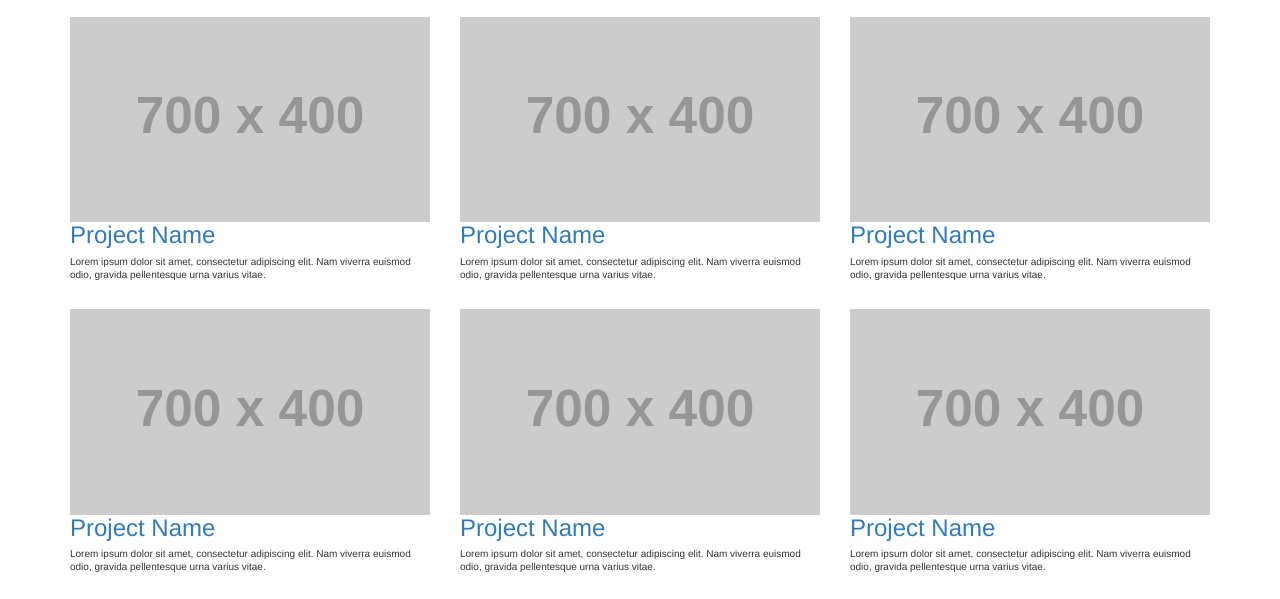
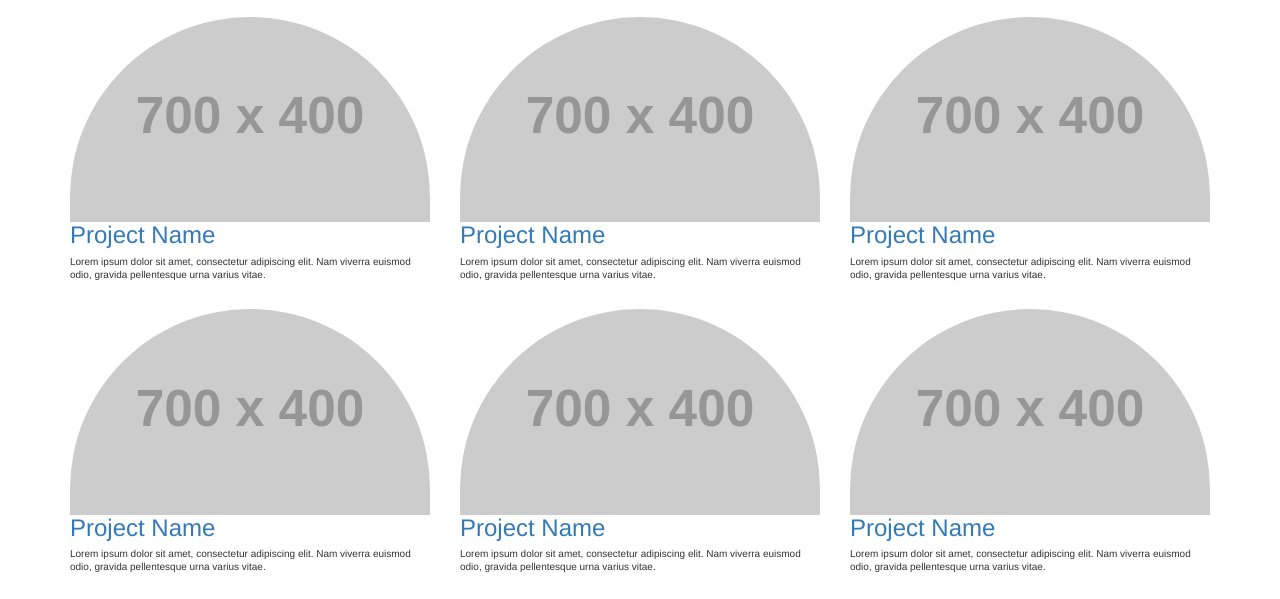
Before and after one commit to austinweight10/Yawp_Build, a website: page index.html in a window 1280 px wide. Shown: the part 163-762 px from the top of the page. Drawn offline with nearby package versions, Linux system fonts and the light colour scheme; placeholder pictures from the web are drawn by us.

Commit message:
style
style

```diff
--- a/dev/sass/style.scss
+++ b/dev/sass/style.scss
@@ -37,3 +37,7 @@ body {
 footer {
     margin: 50px 0;
 }
+
+.img-responsive {
+   @include roundedTop(500)
+}
```
Also changed, not shown: dev/css/style.css, prod/css/style.css.
